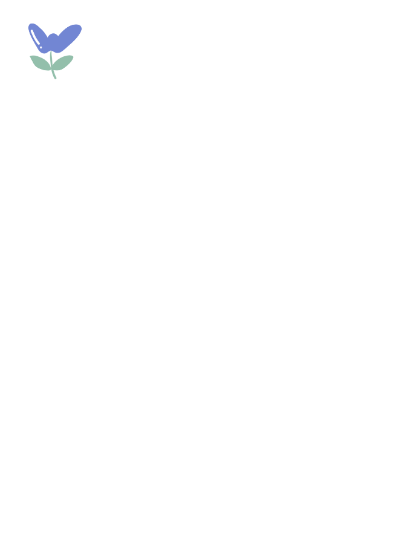
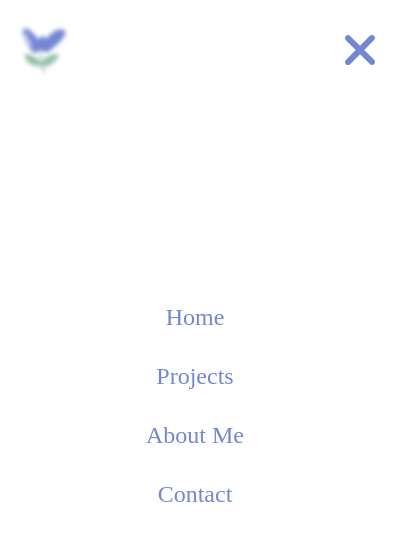
Before and after one commit to blsmxiu47/portfolio, a React (Vite) app: page / in a window 390 px wide. Shown: the top 540 px of the page, 420 px wide, since content can reach past the window. Built offline with nearby package versions, Linux system fonts and the light colour scheme.

Commit message:
make use of scss global variables; implement state handling to achieve working and responsive header

```diff
--- a/src/components/Navbar/index.scss
+++ b/src/components/Navbar/index.scss
@@ -1,29 +1,18 @@
-@import '../../scss/variables.scss';
-
-@mixin breakpoint($point) {
-    @if $point == md {
-        // 768px
-        @media (min-width: 48em) {
-            @content;
-        }
-    }
-}
+@import '../../scss/_variables.scss';
 
 .header {
     background: $bg;
     width: 100%;
     height: 100px;
     padding: 0 1.5rem;
-    transition: 0.3s ease all;
     @include breakpoint(md) {
         padding: 0 3rem;
     }
-
+    transition: 0.3s ease all;
     img {
         height: 8rem;
         width: auto;
     }
-
     &__content {
         overflow: hidden;
         color: $primary-color;
@@ -35,7 +24,6 @@
         justify-content: space-between;
         position: relative;
         z-index: 100;
-
         &__nav {
             top: 0;
             right: 100%;
@@ -59,29 +47,26 @@
                 height: 100%;
                 position: static;
             }
-
             ul {
                 list-style: none;
                 padding: 0;
                 display: flex;
                 flex-direction: column;
-                margin-bottom: 32px;
+                margin-bottom: $spacing-lg;
                 @include breakpoint(md) {
                     flex-direction: row;
                     align-items: center;
                     margin-bottom: 0;
                     margin-right: calc(0.5rem + #{16px});
                 }
-
                 li {
                     &:not(:last-child) {
-                        margin-bottom:32px;
+                        margin-bottom: $spacing-lg;
                         @include breakpoint(md) {
                             margin-bottom: 0;
-                            margin-right: 16px;
+                            margin-right: $spacing-md;
                         }
                     }
-
                     a {
                         font-size: 3rem;
                         color: $primary-color;
@@ -89,17 +74,34 @@
                         position: relative;
                         text-decoration: none;
                         transition: 0.3s ease all;
-
                         &:hover {
                             color: $secondary-color;
                         }
-
                         &:active {
                             color: $accent;
                         }
                     }
                 }
             }
+            &.isMenu {
+                display: flex;
+                transform: translate(100%);
+            }
+        }
+        &__toggle {
+            cursor: pointer;
+            display: flex;
+            align-items: center;
+            color: $primary-color;
+            font-size: 2rem;
+            transition: 0.3s ease all;
+            position: relative;
+            &:hover {
+                color: $secondary-color;
+            }
+            @include breakpoint(md) {
+                display: none;
+            }
         }
     }
 }
--- a/src/components/Navbar/index.tsx
+++ b/src/components/Navbar/index.tsx
@@ -1,44 +1,94 @@
 import { Link, NavLink } from 'react-router-dom';
+import { useEffect, useState } from 'react';
+import { faBars, faXmark } from '@fortawesome/free-solid-svg-icons';
 // import { FontAwesomeIcon } from '@fortawesome/react-fontawesome';
-// import { faEnvelope, faGears, faHome, faUser } from '@fortawesome/free-solid-svg-icons';
+// import { faBars, faEnvelope, faGears, faHome, faUser } from '@fortawesome/free-solid-svg-icons';
 import Logo from '../../assets/images/logo.png';
 import './index.scss';
+import { FontAwesomeIcon } from '@fortawesome/react-fontawesome';
 
 const Navbar = () => {
+    const [menuOpen, setMenuOpen] = useState(true);
+    const [size, setSize] = useState({
+        width: 0,
+        height: 0,
+    });
+
+    useEffect(() => {
+        const handleResize = () => {
+            setSize({
+                width: window.innerWidth,
+                height: window.innerHeight,
+            });
+        };
+        window.addEventListener("resize", handleResize);
+
+        return () => window.removeEventListener("resize", handleResize);
+    }, []);
+
+    useEffect(() => {
+        if (size.width > 768 && menuOpen) {
+            setMenuOpen(false);
+        }
+    }, [size.width, menuOpen]);
+
+    const menuToggleHandler = () => {
+        setMenuOpen((p) => !p);
+    };
+
     return (
         <header className="header">
             <div className="header__content">
                 <Link to="/">
                     <img src={Logo} alt="logo" />
                 </Link>
-                <nav className="header__content__nav">
+                <nav
+                    className={`${"header__content__nav"} ${
+                        menuOpen && size.width < 768 ? `${"isMenu"}` : ""
+                    }`}
+                >
                     <ul>
                         <li>
-                            <NavLink to="/">
+                            <NavLink to="/" onClick={menuToggleHandler}>
                                 Home
                                 {/* <FontAwesomeIcon icon={faHome} color="#000" /> */}
                             </NavLink>
                         </li>
                         <li>
-                            <NavLink to="/projects">
+                            <NavLink to="/projects" onClick={menuToggleHandler}>
                                 Projects
                                 {/* <FontAwesomeIcon icon={faGears} color="#000" /> */}
                             </NavLink>
                         </li>
                         <li>
-                            <NavLink to="/about-me">
+                            <NavLink to="/about-me" onClick={menuToggleHandler}>
                                 About Me
                                 {/* <FontAwesomeIcon icon={faUser} color="#000" /> */}
                             </NavLink>
                         </li>
                         <li>
-                            <NavLink to="/contact">
+                            <NavLink to="/contact" onClick={menuToggleHandler}>
                                 Contact
                                 {/* <FontAwesomeIcon icon={faEnvelope} color="#000" /> */}
                             </NavLink>
                         </li>
                     </ul>
                 </nav>
+                <div className="header__content__toggle">
+                        {!menuOpen ? (
+                            <FontAwesomeIcon
+                                onClick={menuToggleHandler}
+                                icon={faBars}
+                                size="3x"
+                            />
+                        ) : (
+                            <FontAwesomeIcon
+                                onClick={menuToggleHandler}
+                                icon={faXmark}
+                                size="3x"
+                            />
+                        )}
+                </div>
             </div>
         </header>
     );
--- a/src/index.css
+++ b/src/index.css
@@ -1,11 +1,17 @@
+* {
+    box-sizing: border-box;
+    margin: 0;
+}
+
 html {
-    font-size: 62.5%;
+    font-size: 50%;
 }
 
 body {
     margin: 0;
+    width: 100%;
     font-family: 300 11px/1.4 'Helvetica Neue', 'sans-serif';
-    color: #333;
+    color: #000;
     background: #fff;
     overflow: hidden;
     display: block;
```
